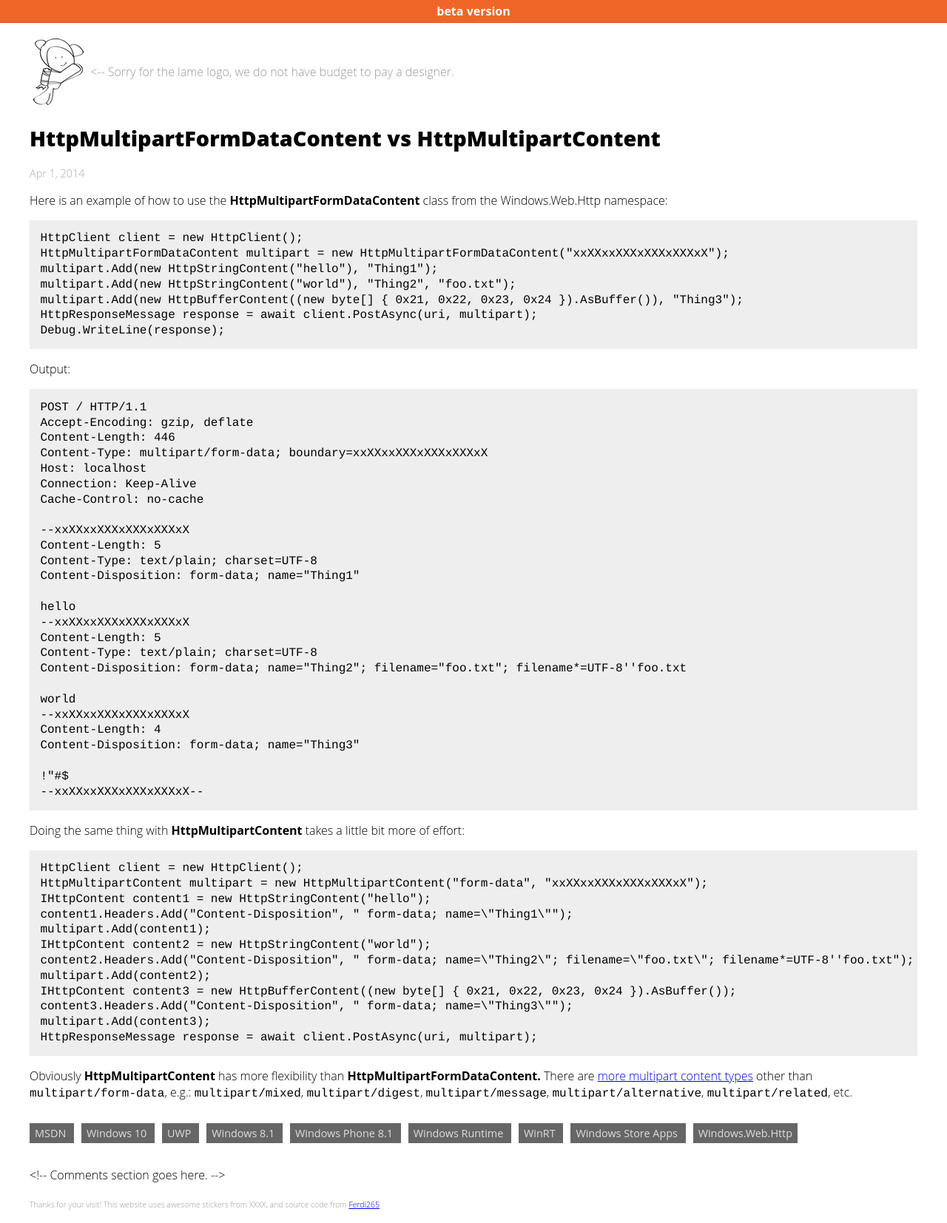
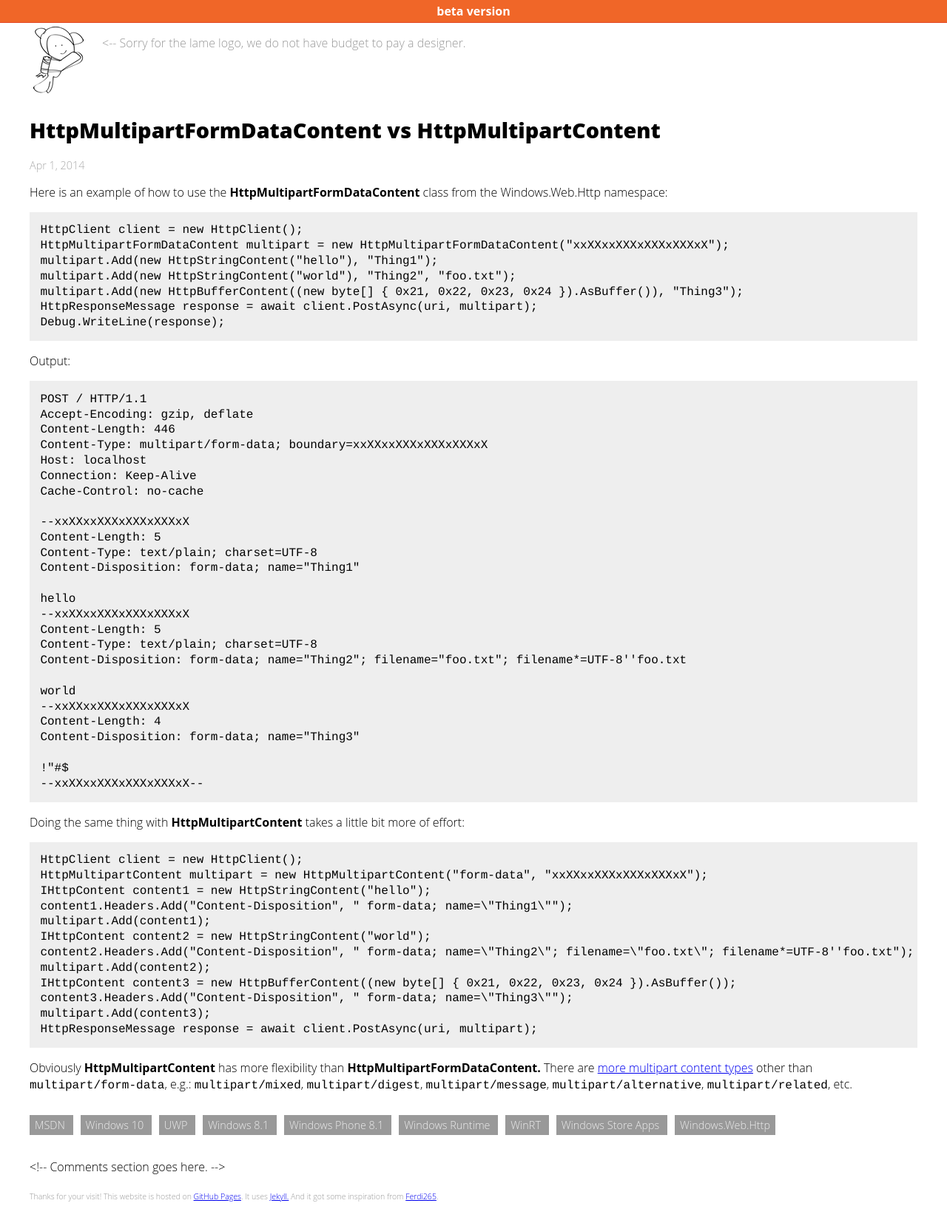
Before and after one commit to kiewic/kiewic.github.io, a Jekyll site: the page built from _posts/2014-04-01-httpmultipartformdatacontent-vs-httpmultipartcontent.md, in a window 1280 px wide. Shown: the whole page at 74% size. Built offline with Jekyll 4.4.1, drawn with Linux system fonts in a browser that asks for light colours.

Commit message:
* Simplifying homepage. * Splitting header in two columns.

```diff
--- a/_includes/footer.html
+++ b/_includes/footer.html
@@ -1,5 +1,13 @@
 <footer class="site-footer">
     <div class="wrapper">
-        <p><small>Thanks for your visit! This website uses awesome stickers from XXXX, and source code from <a href="https://github.com/Ferdi265/ferdi265.github.io">Ferdi265</a></small></p>
+        <p>
+            <small>
+                Thanks for your visit!
+                <!-- This website uses awesome icons from XXXX. -->
+                This website is hosted on <a href="https://pages.github.com/">GitHub Pages</a>.
+                It uses <a href="http://jekyllrb.com/docs/home/">Jekyll.</a>
+                And it got some inspiration from <a href="https://github.com/Ferdi265/ferdi265.github.io">Ferdi265</a>.
+            </small>
+        </p>
     </div>
 </footer>
--- a/_includes/header.html
+++ b/_includes/header.html
@@ -1,10 +1,13 @@
 <header class="site-header">
     <div class="wrapper">
-        <p>
+        <div class="left">
             <a class="site-title" href="{{ site.baseurl }}/">
-                <img src="/content/logo.png" alt="Monkey Weekend" />
+                <img src="/content/logo.png" width="78" alt="Monkey Weekend" />
             </a>
-            <span class="desc"><-- Sorry for the lame logo, we do not have budget to pay a designer.</span>
-        </p>
+        </div>
+        <div class="right">
+            <p><span class="desc"><-- Sorry for the lame logo, we do not have budget to pay a designer.</span></p>
+        </div>
+        <div style="clear: both;"></div>
     </div>
 </header>
--- a/_includes/welcome.html
+++ b/_includes/welcome.html
@@ -1,3 +1,3 @@
 <div class="home-welcome">
-    <p>We are migrating from <a href="https://monkeyweekend.wordpress.com/">WordPress</a>. WordPress is not good to write about programming.</p>
+    <p>Yes! We are migrating from <a href="https://monkeyweekend.wordpress.com/">WordPress</a>.</p>
 </div>
--- a/css/main.css
+++ b/css/main.css
@@ -15,7 +15,7 @@ h2 {
     font-weight: 900;
 }
 
-p {
+p, li {
     font-size: 1em;
     font-weight: 300;
 }
@@ -71,8 +71,14 @@ pre {
     text-decoration: none;
 }
 
-.site-header img, .site-header span {
-    vertical-align: middle;
+.site-header .left {
+    float:left;
+    margin-right: 20px;
+}
+
+.site-header .right {
+    float:left;
+    max-width: 50%;
 }
 
 .site-footer {
@@ -87,13 +93,28 @@ pre {
     text-align: center;
 }
 
+.home a, .home a:visited {
+    text-decoration: none;
+    color: #4183c4;
+}
+
+.home a:hover {
+    text-decoration: underline;
+}
+
+.post {
+    clear: both;
+}
+
 ul.post-list {
     margin: 0;
     padding: 0;
 }
 
-li.post-list-item {
+.post-list li {
     list-style-type: none;
+    margin-top: 1.5em;
+    margin-bottom: 1.5em;
 }
 
 .post-meta {
@@ -109,10 +130,10 @@ li.post-list-item {
 
 .post-tags li {
     font-size: 0.9em;
-    color: #ddd;
+    color: #eee;
     list-style-type: none;
     display: inline;
-    background-color: #666;
+    background-color: #999;
     margin: auto 10px auto 0px;
     padding: 4px 7px 4px 7px;
 }
```
Also changed, not shown: index.html (+3 -10 lines).
